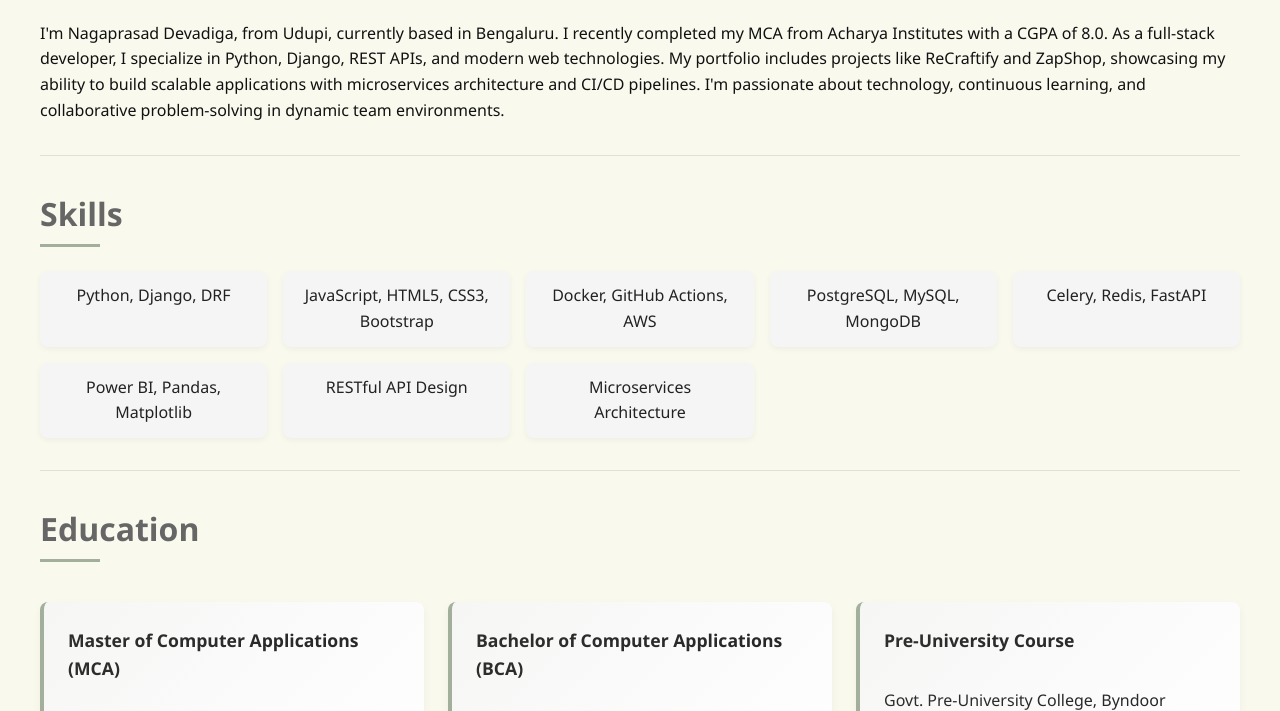
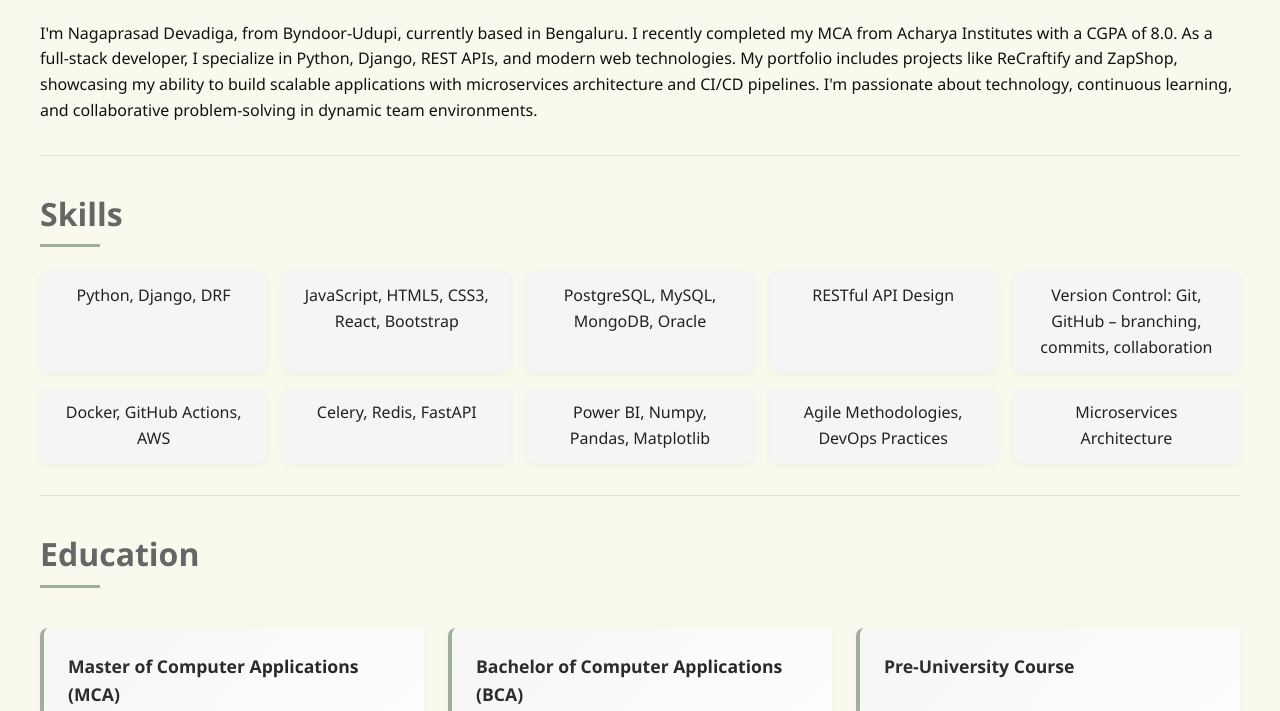
Before and after one commit to Nagaprasad-77/portfolio, a plain HTML site: page index.html in a window 1280 px wide. Shown: the part 739-1450 px from the top of the page. Drawn offline with Linux system fonts and the light colour scheme.

```diff
--- a/index.html
+++ b/index.html
@@ -87,19 +87,21 @@
 
     <section id="about">
       <h2>About Me</h2>
-      <p>I'm Nagaprasad Devadiga, from Udupi, currently based in Bengaluru. I recently completed my MCA from Acharya Institutes with a CGPA of 8.0. As a full-stack developer, I specialize in Python, Django, REST APIs, and modern web technologies. My portfolio includes projects like ReCraftify and ZapShop, showcasing my ability to build scalable applications with microservices architecture and CI/CD pipelines. I'm passionate about technology, continuous learning, and collaborative problem-solving in dynamic team environments.</p>
+      <p>I'm Nagaprasad Devadiga, from Byndoor-Udupi, currently based in Bengaluru. I recently completed my MCA from Acharya Institutes with a CGPA of 8.0. As a full-stack developer, I specialize in Python, Django, REST APIs, and modern web technologies. My portfolio includes projects like ReCraftify and ZapShop, showcasing my ability to build scalable applications with microservices architecture and CI/CD pipelines. I'm passionate about technology, continuous learning, and collaborative problem-solving in dynamic team environments.</p>
     </section>
 
     <section id="skills">
       <h2>Skills</h2>
       <ul class="skills-grid">
         <li>Python, Django, DRF</li>
-        <li>JavaScript, HTML5, CSS3, Bootstrap</li>
+        <li>JavaScript, HTML5, CSS3, React, Bootstrap</li>
+        <li>PostgreSQL, MySQL, MongoDB, Oracle</li>
+        <li>RESTful API Design</li>
+        <li>Version Control: Git, GitHub – branching, commits, collaboration</li>
         <li>Docker, GitHub Actions, AWS</li>
-        <li>PostgreSQL, MySQL, MongoDB</li>
         <li>Celery, Redis, FastAPI</li>
-        <li>Power BI, Pandas, Matplotlib</li>
-        <li>RESTful API Design</li>
+        <li>Power BI, Numpy, Pandas, Matplotlib</li>
+        <li>Agile Methodologies, DevOps Practices</li>
         <li>Microservices Architecture</li>
       </ul>
     </section>
@@ -162,7 +164,7 @@
       <ul>
         <li>Python Full Stack Development – PySpiders (2024–2025)</li>
         <li>Git & GitHub Mastery – EXCELR (Jan 2024)</li>
-        <li>UI/UX Design Thinking – IBM SkillsBuild (Feb 2023)</li>
+        <li>UI/UX Design Thinking – School of IT - AIMS Institutes (Feb 2023)</li>
         <li>Advanced Soft Skills – Mind Parkour (Sep 2023)</li>
         <li>AWS Cloud Practitioner Essentials (In Progress)</li>
       </ul>
```
Also changed, not shown: 1 other file.
